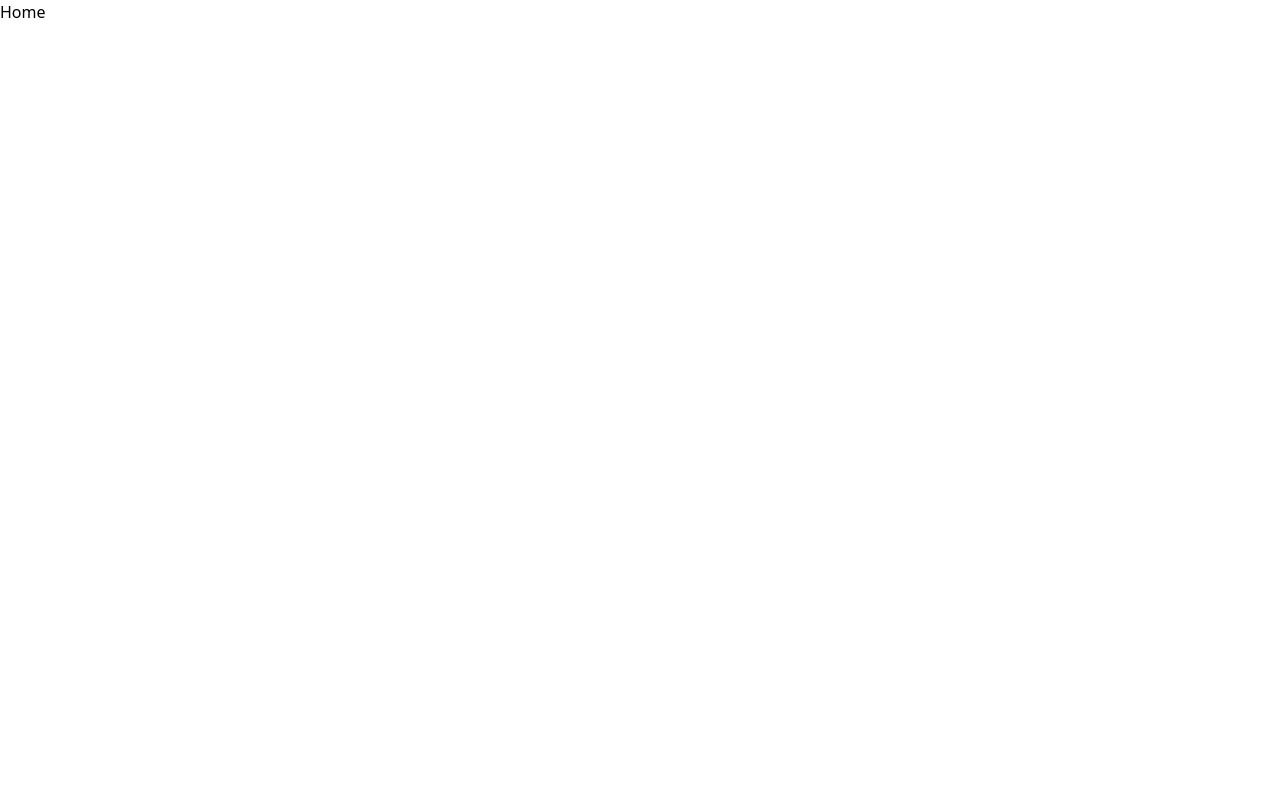
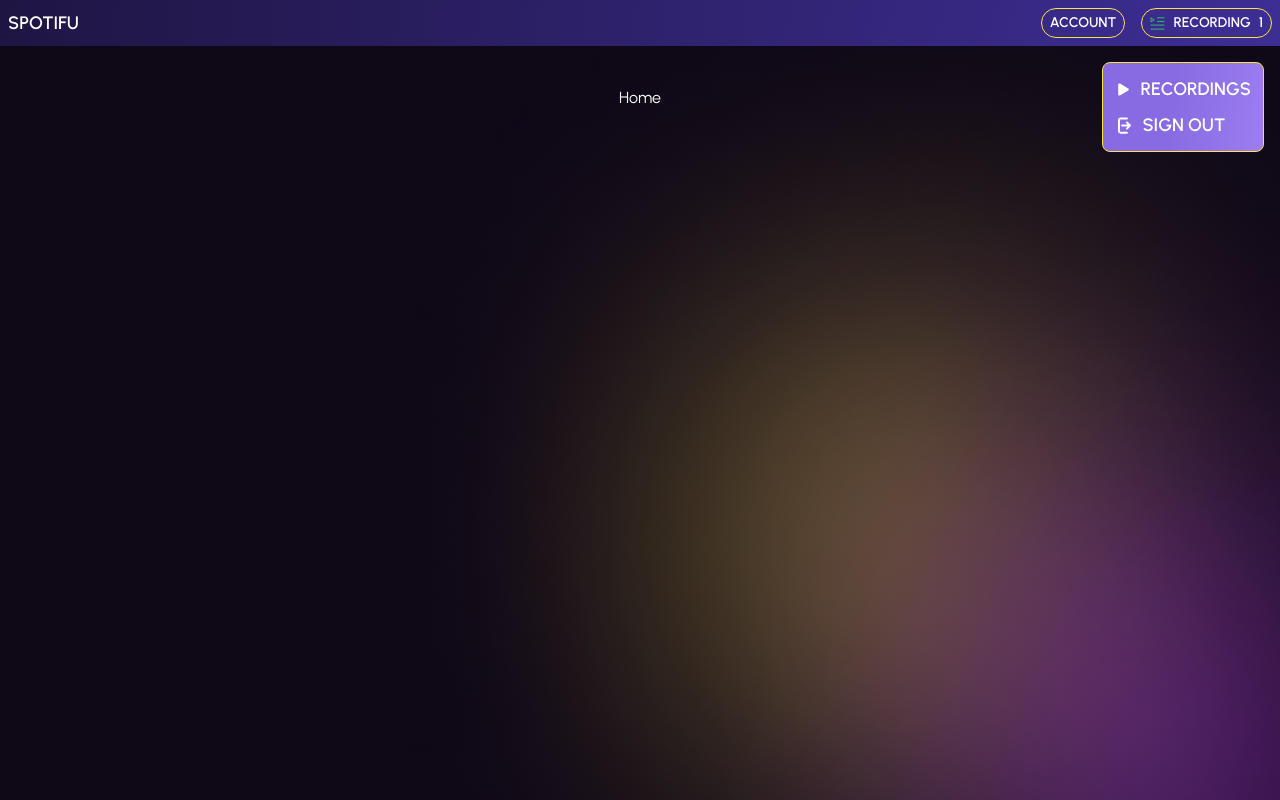
Before and after one commit to CarlosAlc91/music-API, a React (Vite) app: page / in a window 1280 px wide. Built offline with nearby package versions, Linux system fonts and the light colour scheme.

Commit message:
styling-principalLayout

```diff
--- a/src/components/auth/PrivateRoutes.jsx
+++ b/src/components/auth/PrivateRoutes.jsx
@@ -1,5 +1,6 @@
 import { Navigate, Outlet } from "react-router-dom";
 import { useUserInfo } from "../../store/userInfo";
+import PrincipalLayout from "../layout/PrincipalLayout";
 
 const PrivateRoutes = () => {
   /* 1. TRAERNOS EL ESTADO useUserIfo */
@@ -8,12 +9,19 @@ const PrivateRoutes = () => {
   /* 2. COMPROBACION SI ESTA LOGEADO O NO */
   if (user.token) {
     /* 3. AGREGAR COMPONENTE OUTLET*/
+    /* 6. agregar el componente PrincipalLayout */
+    /* return <PrincipalLayout>
+      <Outlet />
+    </PrincipalLayout>; */
   } else {
     /* 4. SINO, VETE AL LOGIN */
     /* return <Navigate to={"/auth/login"} />; */
   }
-  return <Outlet />;
-
-  /* 5. GO TO HOME */
+  return (
+    <PrincipalLayout>
+      <Outlet />
+    </PrincipalLayout>
+  );
+  /* 5. GO TO PPrincialLayout */
 };
 export default PrivateRoutes;
--- /dev/null
+++ b/src/components/layout/PrincipalLayout.jsx
@@ -0,0 +1,40 @@
+/* 1. SE AGREGA children  */
+/* 2. GO TO PRIVATEROUTES */
+/* 3. MAQUETACION DE layout */
+
+import { Link } from "react-router-dom";
+import { LogoutIcon, PlayIcon, PlaylistIcon } from "../shared/Icons";
+
+const PrincipalLayout = ({ children }) => {
+  return (
+    <section className="min-h-screen font-urbanist bg-bg-main text-white bg-[url(/images/bg-auth-mobile.png)] bg-right-bottom bg-no-repeat sm:bg-[url(/images/bg-auth-desktop.png)]">
+      <header className="flex p-2 justify-between items-center bg-purple-dark sm:text-lg relative">
+        <h1 className="uppercase font-semibold">spotifu</h1>
+        <section className="flex gap-4 [&>button]:uppercase [&>button]:border-[1px] [&>button]:py-1 [&>button]:px-2 [&>button]:text-sm [&>button]:rounded-full [&>button]:font-semibold [&>button]:border-yellow-border">
+          <button className="hover:bg-purple-light">Account</button>
+          <button className="flex gap-3 sm:gap-2 items-center hover:bg-purple-light">
+            <PlaylistIcon color="#30D163" />
+            <span className="hidden sm:inline">Recording</span>1
+          </button>
+        </section>
+        {/* pop-up auth */}
+        <article className="absolute right-4 -bottom-4 translate-y-full grid gap-2 bg-purple-light p-3 rounded-lg border border-yellow-border">
+          <Link className="flex gap-2 items-center uppercase font-semibold hover:text-yellow-border">
+            <PlayIcon />
+            Recordings
+          </Link>
+          <button className="flex gap-2 items-center uppercase font-semibold hover:text-yellow-border">
+            <LogoutIcon />
+            Sign out
+          </button>
+        </article>
+      </header>
+      <section className="flex justify-center items-center pt-10">
+        {children}
+      </section>
+    </section>
+  );
+};
+export default PrincipalLayout;
+
+/* clase 31 1:37 */
--- /dev/null
+++ b/src/components/shared/Icons.jsx
@@ -0,0 +1,65 @@
+const PlaylistIcon = ({ color = "white" }) => {
+  /* cuando tengan un dash stroke-line, se quita y se pone en notacion camelCase strokeLine */
+  return (
+    <svg
+      width="15"
+      height="13"
+      viewBox="0 0 17 15"
+      fill="none"
+      xmlns="http://www.w3.org/2000/svg"
+    >
+      <path
+        d="M8.47619 5.12211H15.9524M8.47619 0.916748H15.9524M1 14.0001H15.9524M1 9.32746H15.9524"
+        stroke={color}
+        strokeLinecap="round"
+        strokeLinejoin="round"
+      />
+      <path
+        d="M1 0.916748L4.7381 3.25306L1 5.58937V0.916748Z"
+        stroke={color}
+        strokeLinejoin="round"
+      />
+    </svg>
+  );
+};
+
+const LogoutIcon = () => {
+  return (
+    <svg
+      width="19"
+      height="19"
+      viewBox="0 0 19 19"
+      fill="none"
+      xmlns="http://www.w3.org/2000/svg"
+    >
+      <path
+        d="M11.8749 2.375H5.54159C5.12166 2.375 4.71893 2.54181 4.422 2.83875C4.12507 3.13568 3.95825 3.53841 3.95825 3.95833V15.0417C3.95825 15.4616 4.12507 15.8643 4.422 16.1613C4.71893 16.4582 5.12166 16.625 5.54159 16.625H11.8749M15.0416 9.5L11.8749 6.33333M15.0416 9.5L11.8749 12.6667M15.0416 9.5H7.12492"
+        stroke="white"
+        strokeWidth="2"
+        strokeLinecap="round"
+        strokeLinejoin="round"
+      />
+    </svg>
+  );
+};
+
+const PlayIcon = () => {
+  return (
+    <svg
+      width="17"
+      height="17"
+      viewBox="0 0 17 17"
+      fill="none"
+      xmlns="http://www.w3.org/2000/svg"
+    >
+      <g id="ion:play">
+        <path
+          id="Vector"
+          d="M4.41591 14.6094C4.21205 14.6091 4.0118 14.5556 3.83485 14.4544C3.43642 14.2286 3.18872 13.7903 3.18872 13.3145V3.68561C3.18872 3.20848 3.43642 2.77152 3.83485 2.54574C4.01601 2.44163 4.22181 2.38809 4.43074 2.39072C4.63966 2.39335 4.84405 2.45205 5.02253 2.56068L13.2519 7.4867C13.4234 7.59424 13.5648 7.74358 13.6628 7.92071C13.7608 8.09784 13.8122 8.29696 13.8122 8.49939C13.8122 8.70183 13.7608 8.90095 13.6628 9.07808C13.5648 9.25521 13.4234 9.40455 13.2519 9.51209L5.0212 14.4394C4.83855 14.5499 4.62934 14.6086 4.41591 14.6094Z"
+          fill="white"
+        />
+      </g>
+    </svg>
+  );
+};
+export { PlaylistIcon, LogoutIcon, PlayIcon };
--- a/src/store/userInfo.js
+++ b/src/store/userInfo.js
@@ -2,6 +2,7 @@
 
 /* 1. importar */
 import { create } from "zustand"
+import { persist } from "zustand/middleware"
 
 /* 2. definir valor inicial del estado global */
 const initialState = {
@@ -10,15 +11,22 @@ const initialState = {
   token: ""
 }
 
-/* 3. ejecutar y exportar funcion implicita */
-export const useUserInfo = create((set) => ({
-  /* 3.1 estado global */
-  user: initialState,
-  /* 3.2 funcion para cambiar el estado con el parametro set */
-  login: (infoLogin) => {
-    set({ user: infoLogin })
+/* 3. CREAR PERSISTENCIA */
+/* 4. ejecutar y exportar funcion implicita */
+export const useUserInfo = create(persist(
+  (set) => ({
+    /* 4.1 estado global */
+    user: initialState,
+    /* 4.2 funcion para cambiar el estado con el parametro set */
+    login: (infoLogin) => {
+      set({ user: infoLogin })
+    }
+  }),
+  /* 4.3 como se va a guardar en localstorage */
+  {
+    name: "userInfo"
   }
-}))
+))
 
 
-/* 4. GO BACK TO LOGIN.JSX */
+/* 5. GO BACK TO LOGIN.JSX */
--- a/tailwind.config.js
+++ b/tailwind.config.js
@@ -11,7 +11,9 @@ export default {
         "yellow-border": "#FFE24B"
       },
       backgroundImage: {
-        "purple-light": "linear-gradient(98deg, #886AE2 43.66%, #A284F6 116.16%)"
+        "purple-light": "linear-gradient(98deg, #886AE2 43.66%, #A284F6 116.16%)",
+        "purple-dark": "linear-gradient(98deg, rgba(61, 46, 149, 0.35) 0%, #3D2E95 100%)",
+        "purple-btn": "linear-gradient(98deg, #886AE2 43.66%, #A284F6 116.16%)"
       }
     },
     fontFamily: {
```
